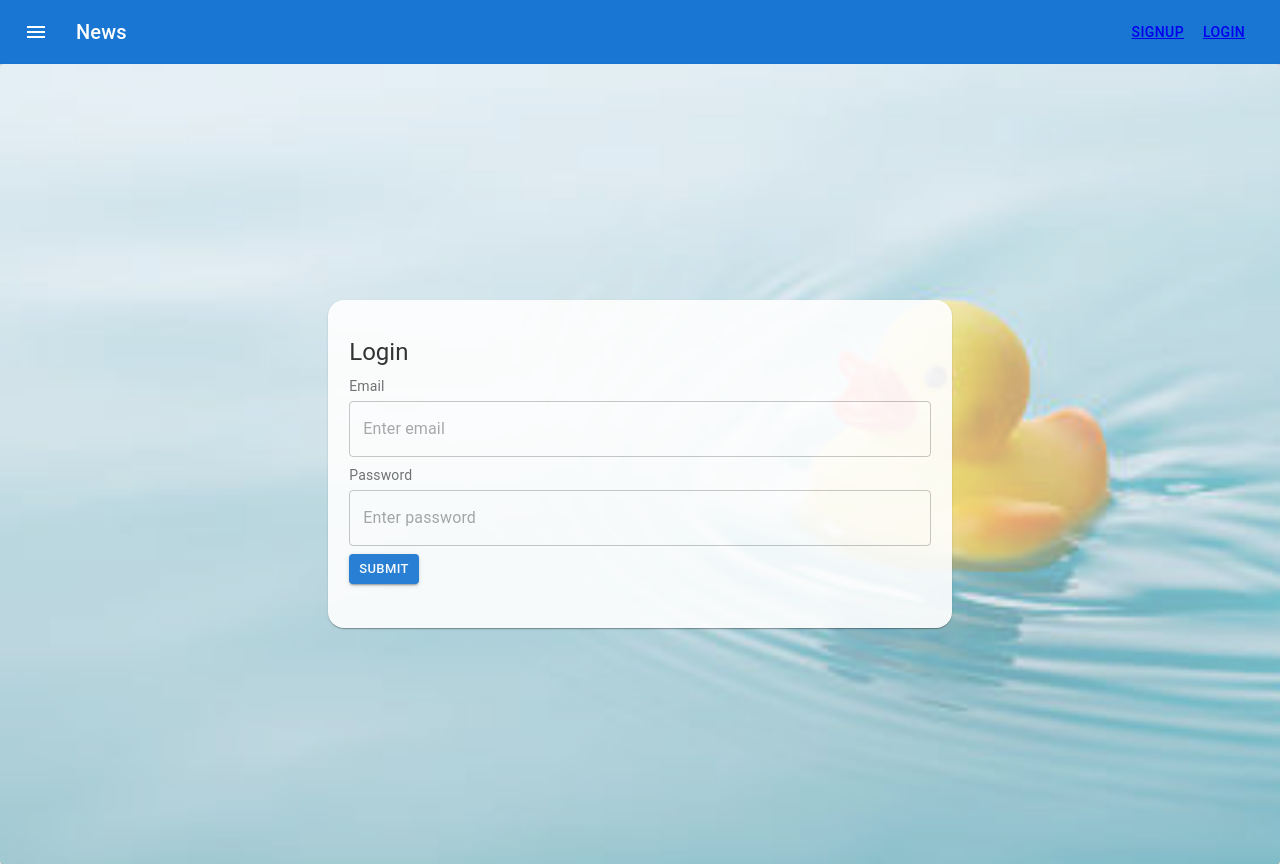
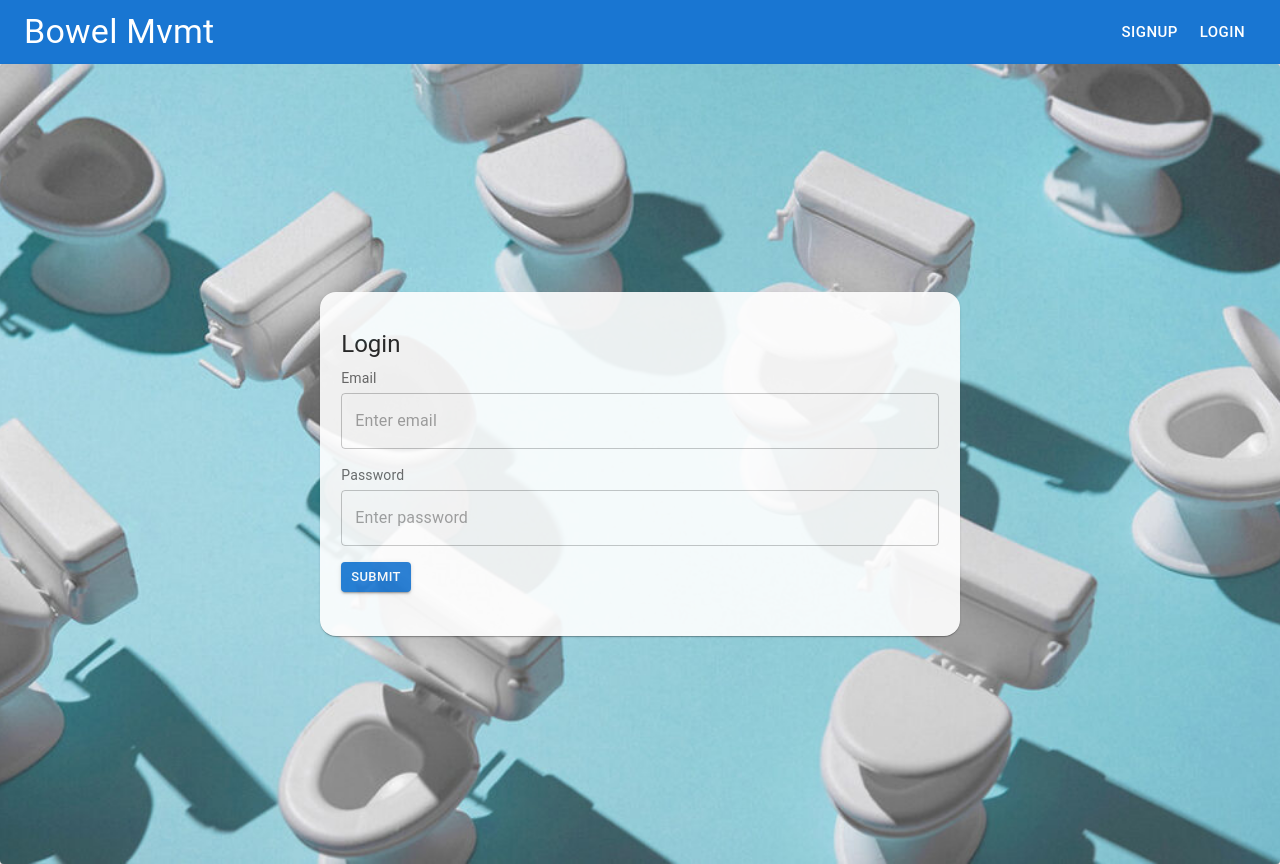
Before and after one commit to nirav-v/the-bowel-mvmt, a React (Create React App) app in the folder client/: page /login in a window 1280 px wide. Built offline with nearby package versions, Linux system fonts and the light colour scheme.

Commit message:
Modified Navbar

```diff
--- a/client/src/components/Navbar2.js
+++ b/client/src/components/Navbar2.js
@@ -4,8 +4,6 @@ import Box from "@mui/material/Box";
 import Toolbar from "@mui/material/Toolbar";
 import Typography from "@mui/material/Typography";
 import Button from "@mui/material/Button";
-import IconButton from "@mui/material/IconButton";
-import MenuIcon from "@mui/icons-material/Menu";
 import { NavLink } from "react-router-dom";
 import { useAuth } from "../util/auth";
 
@@ -15,30 +13,44 @@ export default function ButtonAppBar() {
     <Box sx={{ flexGrow: 1 }}>
       <AppBar position="static">
         <Toolbar>
-          <IconButton
-            size="large"
-            edge="start"
-            color="inherit"
-            aria-label="menu"
-            sx={{ mr: 2 }}
-          >
-            <MenuIcon />
-          </IconButton>
-          <Typography variant="h6" component="div" sx={{ flexGrow: 1 }}>
-            News
+          <Typography variant="h4" component="div" sx={{ flexGrow: 1 }}>
+            Bowel Mvmt
           </Typography>
-          <Button color="inherit">
-          <NavLink to="/signup">
+          <Button color="inherit" size="large" href="/signup">
+          {/* <NavLink to="/signup"> */}
             Signup
-          </NavLink>
+          {/* </NavLink> */}
           </Button>
-          <Button color="inherit">
-          <NavLink to="/login">
+          <Button color="inherit" size="large" href="/login">
+          {/* <NavLink to="/login"> */}
             Login
-          </NavLink>
+          {/* </NavLink> */}
           </Button>
         </Toolbar>
       </AppBar>
     </Box>
   );
 }
+
+// ----- for tab style ----------
+// import * as React from 'react';
+// import Box from '@mui/material/Box';
+// import Tabs from '@mui/material/Tabs';
+// import Tab from '@mui/material/Tab';
+
+// export default function CenteredTabs() {
+//   const [value, setValue] = React.useState(0);
+
+//   const handleChange = (event, newValue) => {
+//     setValue(newValue);
+//   };
+
+//   return (
+//     <Box sx={{ width: '100%', bgcolor: 'background.paper' }}>
+//       <Tabs value={value} onChange={handleChange} centered>
+//         <Tab label="Signup" href="/signup"/>
+//         <Tab label="Login" href="/login"/>
+//       </Tabs>
+//     </Box>
+//   );
+// }
--- a/client/src/pages/Login2.js
+++ b/client/src/pages/Login2.js
@@ -1,7 +1,7 @@
 import { useEffect, useState } from "react";
 import { useLocation, Navigate } from "react-router-dom";
 import { useAuth } from "../util/auth";
-import duck from "../images/duck.png";
+import blueToilets from "../images/blue_toilets.jpeg";
 import Paper from "@mui/material/Paper";
 import CssBaseline from "@mui/material/CssBaseline";
 import Card from "@mui/material/Card";
@@ -26,7 +26,7 @@ const styles = {
     paddingRight: "0.25em",
   },
   paperContainer: {
-    backgroundImage: `url(${duck})`,
+    backgroundImage: `url(${blueToilets})`,
     backgroundSize: "cover",
     backgroundPosition: "center",
     // height: 1300,
@@ -66,6 +66,8 @@ export default function Login2() {
     return <Navigate to={from} replace />
   }
 
+  console.log(formState.email)
+
   return (
     <Paper style={styles.paperContainer} sx={{ height: "100%" }}>
       <CssBaseline />
@@ -85,7 +87,7 @@ export default function Login2() {
               Login
             </Typography>
             <form onSubmit={handleSubmit}>
-              <Grid container spacing={1}>
+              <Grid container spacing={2}>
                 <Grid xs={12} item>
                   <Typography
                     gutterBottom
--- a/client/src/pages/SignUp2.js
+++ b/client/src/pages/SignUp2.js
@@ -61,7 +61,7 @@ export default function SignUp2() {
   };
 
   if (isLoggedIn) {
-    // navigate to the home page
+    // navigate to the user page
     return <Navigate to="/userPage" replace />;
   }
   return (
@@ -83,7 +83,7 @@ export default function SignUp2() {
               Sign Up
             </Typography>
             <form onSubmit={handleSubmit}>
-              <Grid container spacing={1}>
+              <Grid container spacing={2}>
                 <Grid xs={12} item>
                   <Typography
                     gutterBottom
```
Also changed, not shown: client/src/images/blue_toilets.jpeg (renamed from client/src/images/multiple_toilets_on_blue_background-1200x628-facebook-1200x628.jpeg), client/src/images/toilet_paper_rolls.jpeg (renamed from client/src/images/toilet-paper-rolls-over-or-under-1-scaled.jpeg).
